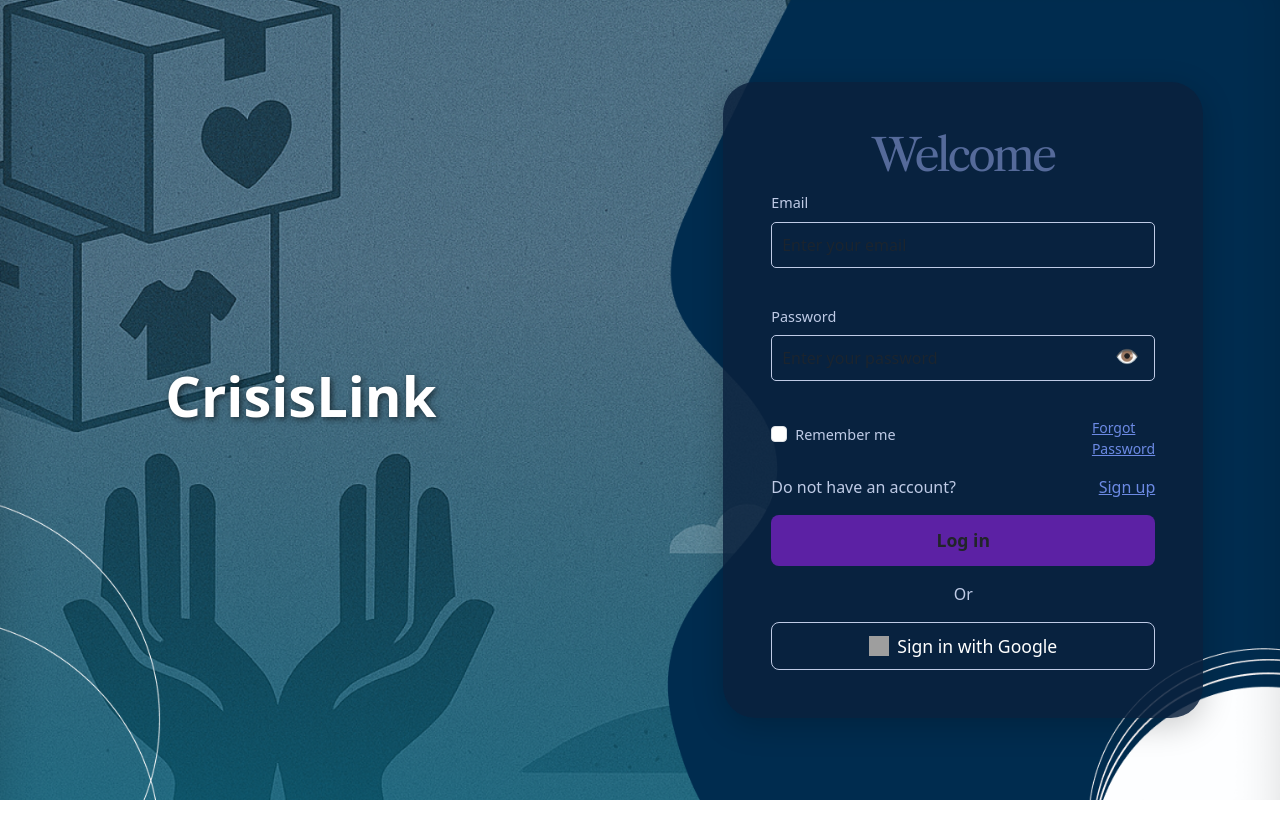
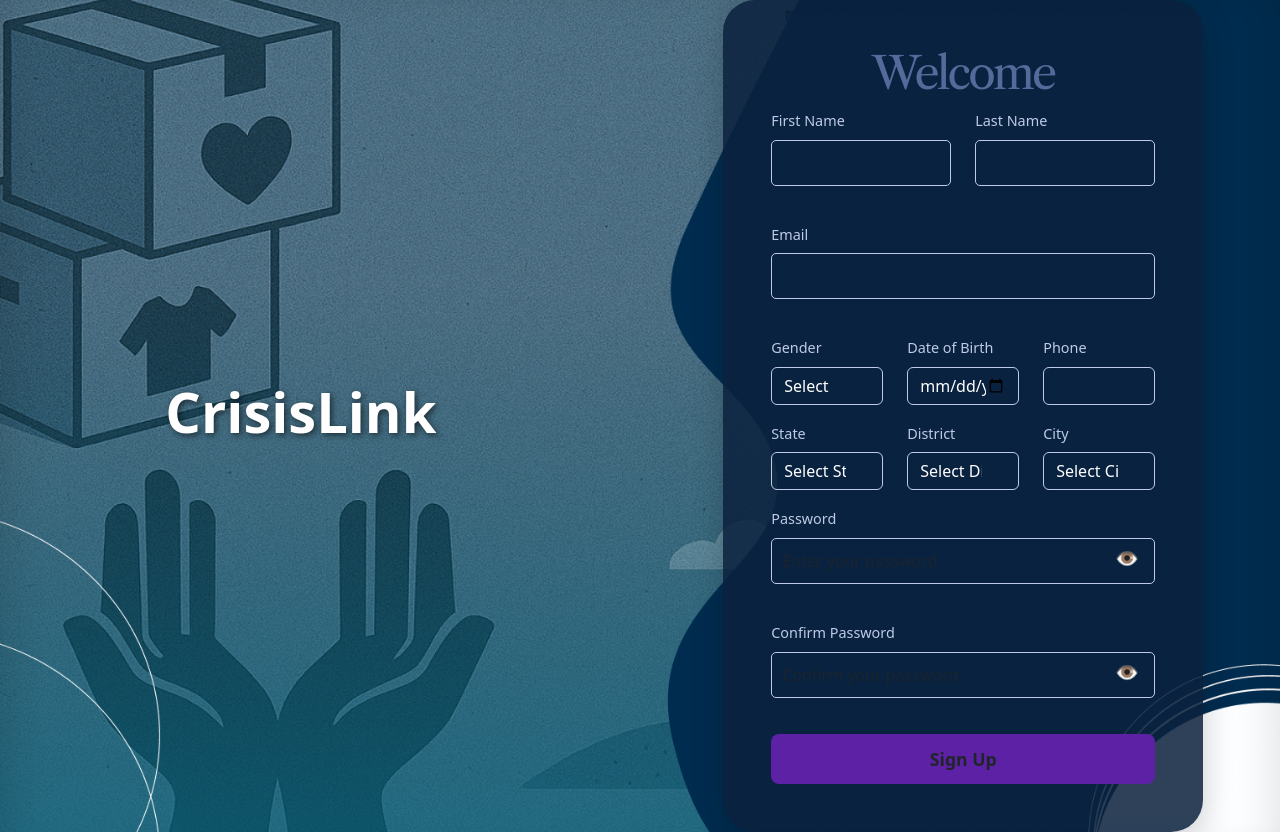
Before and after one commit to Shilpa1805/CrisisLink, a React (Vite) app in the folder crisislink-app/: page /signup in a window 1280 px wide. Before the commit the page ends 800 px from the top, so only its background shows below. Built offline with nearby package versions, Linux system fonts and the light colour scheme; grey boxes are pictures that could not be loaded.

Commit message:
Updated form content

```diff
--- /dev/null
+++ b/crisislink-app/public/data/states.json
@@ -0,0 +1,30 @@
+[
+  "Andhra Pradesh",
+  "Arunachal Pradesh",
+  "Assam",
+  "Bihar",
+  "Chhattisgarh",
+  "Goa",
+  "Gujarat",
+  "Haryana",
+  "Himachal Pradesh",
+  "Jharkhand",
+  "Karnataka",
+  "Kerala",
+  "Madhya Pradesh",
+  "Maharashtra",
+  "Manipur",
+  "Meghalaya",
+  "Mizoram",
+  "Nagaland",
+  "Odisha",
+  "Punjab",
+  "Rajasthan",
+  "Sikkim",
+  "Tamil Nadu",
+  "Telangana",
+  "Tripura",
+  "Uttar Pradesh",
+  "Uttarakhand",
+  "West Bengal"
+]
--- a/crisislink-app/src/components/CrisisSignup.css
+++ b/crisislink-app/src/components/CrisisSignup.css
@@ -91,19 +91,3 @@
 .btn-login:hover {
   background: #684198;
 }
-
-.btn-google {
-  background: transparent;
-  color: #fff;
-  border: 1px solid #bfcbe6;
-  border-radius: 8px;
-  font-weight: 500;
-  font-size: 1.1rem;
-  padding: 10px 0;
-  transition: background 0.2s, color 0.2s;
-}
-
-.btn-google:hover {
-  background: #fff;
-  color: #2a1836;
-}
--- a/crisislink-app/src/components/CrisisSignup.jsx
+++ b/crisislink-app/src/components/CrisisSignup.jsx
@@ -1,16 +1,59 @@
-import React, { useState } from "react";
+import React, { useState, useEffect } from "react";
 import { Link } from "react-router-dom";
 import "bootstrap/dist/css/bootstrap.min.css";
 import "./CrisisSignup.css";
 
 const CrisisSignup = () => {
   const [showPassword, setShowPassword] = useState(false);
+  const [states, setStates] = useState([]);
+  const [districts, setDistricts] = useState([]);
+  const [cities, setCities] = useState([]);
+  const [selectedState, setSelectedState] = useState("");
+  const [selectedDistrict, setSelectedDistrict] = useState("");
+  const [selectedCity, setSelectedCity] = useState("");
   const [email, setEmail] = useState("");
   const [password, setPassword] = useState("");
 
+  // Load states on mount
+  useEffect(() => {
+    fetch("/data/states.json")
+      .then((res) => res.json())
+      .then((data) => setStates(data));
+  }, []);
+
+  const handleStateChange = async (e) => {
+    const state = e.target.value;
+    setSelectedState(state);
+    const res = await fetch("/data/districts.json");
+    const data = await res.json();
+    setDistricts(data[state] || []);
+    setCities([]); // reset cities
+  };
+
+  const handleDistrictChange = async (e) => {
+    const district = e.target.value;
+    setSelectedDistrict(district);
+    setSelectedCity("");
+
+    try {
+      const res = await fetch("/data/cities.json");
+      const data = await res.json();
+
+      setCities(data[selectedState]?.[district] || []);
+    } catch (err) {
+      console.error("Error loading cities:", err);
+      setCities([]);
+    }
+  };
+
+
+  const handleSubmit = (e) => {
+    e.preventDefault();
+    // Add your submit logic here
+  };
+
   return (
     <div className="signup-bg">
-      {/* Left side logo */}
       <div className="signup-left">
         <h1 className="crisis-logo">
           CrisisLink
@@ -21,64 +64,123 @@ const CrisisSignup = () => {
       <div className="signup-form-container">
         <div className="form-box">
           <h2 className="welcome-title d-flex justify-content-center align-items-center">Welcome</h2>
-          <form>
+          <form onSubmit={handleSubmit}>
+            <div className="row">
+              <div className="mb-3 col-md-6">
+                <label className="form-label label-light" htmlFor="fname">First Name</label>
+                <input type="text" id="fname" className="form-control input-light" required />
+              </div>
+
+              <div className="mb-3 col-md-6">
+                <label className="form-label label-light" htmlFor="lname">Last Name</label>
+                <input type="text" id="lname" className="form-control input-light" required />
+              </div>
+            </div>
+
             <div className="mb-3">
-              <label htmlFor="email" className="form-label label-light">Email</label>
+              <label className="form-label label-light" htmlFor="email">Email</label>
               <input
+                type="email"
                 id="email"
-                type="email"
                 className="form-control input-light"
-                placeholder="Enter your email"
                 value={email}
                 onChange={(e) => setEmail(e.target.value)}
+                required
               />
             </div>
 
+            <div className="row">
+              <div className="mb-3 col-md-4">
+                <label className="form-label label-light" htmlFor="gender">Gender</label>
+                <select id="gender" className="form-select input-light" required>
+                  <option value="">Select</option>
+                  <option value="Male">Male</option>
+                  <option value="Female">Female</option>
+                  <option value="Other">Other</option>
+                </select>
+              </div>
+
+              <div className="mb-3 col-md-4">
+                <label className="form-label label-light" htmlFor="dob">Date of Birth</label>
+                <input type="date" id="dob" className="form-control input-light" required />
+              </div>
+
+              <div className="mb-3 col-md-4">
+                <label className="form-label label-light" htmlFor="phone">Phone</label>
+                <input type="tel" id="phone" className="form-control input-light" pattern="[0-9]{10}" required />
+              </div>
+            </div>
+
+            <div className="row">
+              <div className="mb-3 col-md-4">
+                <label className="form-label label-light" htmlFor="state">State</label>
+                <select id="state" className="form-select input-light" required onChange={handleStateChange}>
+                  <option value="">Select State</option>
+                  {states.map(state => (
+                    <option key={state} value={state}>{state}</option>
+                  ))}
+                </select>
+              </div>
+
+              <div className="mb-3 col-md-4">
+                <label className="form-label label-light" htmlFor="district">District</label>
+                <select id="district" className="form-select input-light" required onChange={handleDistrictChange}>
+                  <option value={selectedDistrict}>Select District</option>
+                  {districts.map(dist => (
+                    <option key={dist} value={dist}>{dist}</option>
+                  ))}
+                </select>
+              </div>
+
+              <div className="mb-3 col-md-4">
+                <label className="form-label label-light" htmlFor="city">City</label>
+                <select
+                  id="city"
+                  className="form-select input-light"
+                  required
+                  value={selectedCity}
+                  onChange={(e) => setSelectedCity(e.target.value)}
+                >
+                  <option value="">Select City</option>
+                  {cities.map((city) => (
+                    <option key={city} value={city}>{city}</option>
+                  ))}
+                </select>
+
+              </div>
+            </div>
+
             <div className="mb-3 position-relative">
-              <label htmlFor="password" className="form-label label-light">Password</label>
+              <label className="form-label label-light" htmlFor="password">Password</label>
               <input
+                type={showPassword ? "text" : "password"}
                 id="password"
-                type={showPassword ? "text" : "password"}
                 className="form-control input-light"
                 placeholder="Enter your password"
                 value={password}
                 onChange={(e) => setPassword(e.target.value)}
+                required
               />
-              <span
-                className="toggle-password"
-                onClick={() => setShowPassword(!showPassword)}
-              >
+              <span className="toggle-password" onClick={() => setShowPassword(!showPassword)}>
                 {showPassword ? "🙈" : "👁️"}
               </span>
             </div>
 
-            <div className="d-flex justify-content-between align-items-center mb-3">
-              <div className="form-check">
-                <input type="checkbox" className="form-check-input" id="remember" />
-                <label className="form-check-label label-light" htmlFor="remember">Remember me</label>
-              </div>
-              <Link to="#" className="text-link small">Forgot<br />Password</Link>
+            <div className="mb-3 position-relative">
+              <label className="form-label label-light" htmlFor="confirmPassword">Confirm Password</label>
+              <input
+                type={showPassword ? "text" : "password"}
+                id="confirmPassword"
+                className="form-control input-light"
+                placeholder="Confirm your password"
+                required
+              />
+              <span className="toggle-password" onClick={() => setShowPassword(!showPassword)}>
+                {showPassword ? "🙈" : "👁️"}
+              </span>
             </div>
 
-            <div className="d-flex justify-content-between mb-3">
-              <span className="label-light">Do not have an account?</span>
-              <Link to="/" className="text-link">Sign up</Link>
-            </div>
-
-            <button type="submit" className="btn btn-login w-100 mb-3">Log in</button>
-
-            <div className="text-center mb-3 label-light">Or</div>
-
-            <button type="button" className="btn btn-google w-100 d-flex align-items-center justify-content-center">
-              <img
-                src="https://upload.wikimedia.org/wikipedia/commons/4/4a/Logo_2013_Google.png"
-                alt="Google"
-                width="20"
-                height="20"
-                className="me-2"
-              />
-              Sign in with Google
-            </button>
+            <button type="submit" className="btn btn-login w-100">Sign Up</button>
           </form>
         </div>
       </div>
```
Also changed, not shown: crisislink-app/public/data/cities.json (added, +18 -0 lines), crisislink-app/public/data/districts.json (added, +18 -0 lines).
